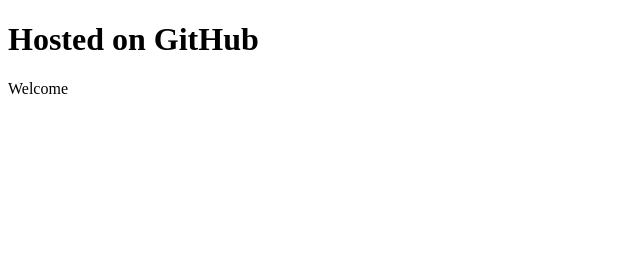
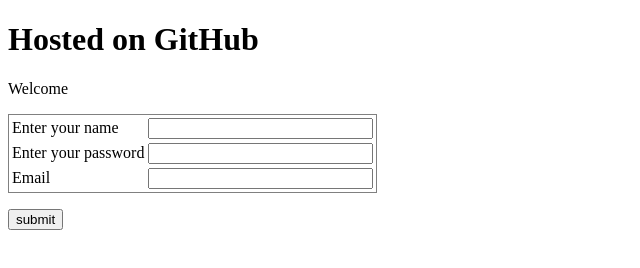
Before and after one commit to Localhost-3306/Localhost-3306.github.io, a plain HTML site: page index.html in a window 1280 px wide. Shown: the whole page, without its empty margins (0-640 px from the left). Drawn offline with Linux system fonts and the light colour scheme.

Commit message:
Update index.html

```diff
--- a/index.html
+++ b/index.html
@@ -1,10 +1,32 @@
 <!DOCTYPE html>
 <html lang="en">
 <head>
+    <table fram="box">
     <h1>Hosted on GitHub</h1>
     <p>Welcome</p>
+    </table>
 </head>
+
 <body>
+    <form action="POST">
+    <table frame="box">
+        <tr>
+            <td title="Birth name">Enter your name</td>
+            <td><input type="text" name="name" SIZE="25"></td>
+        </tr>
 
+        <tr>
+            <td title="The password you want to use">Enter your password</td>
+            <td><input type="password" NAME="pwdfield" SIZE="25"></td>
+        </tr>
+
+        <tr>
+            <td>Email</td>
+            <td><input type="text" NAME="email" SIZE="25"></td>
+        </tr>
+
+    </table>
+        <p><input type="submit" value="submit"></p>
+        </form>
 </body>
 </html>
```
